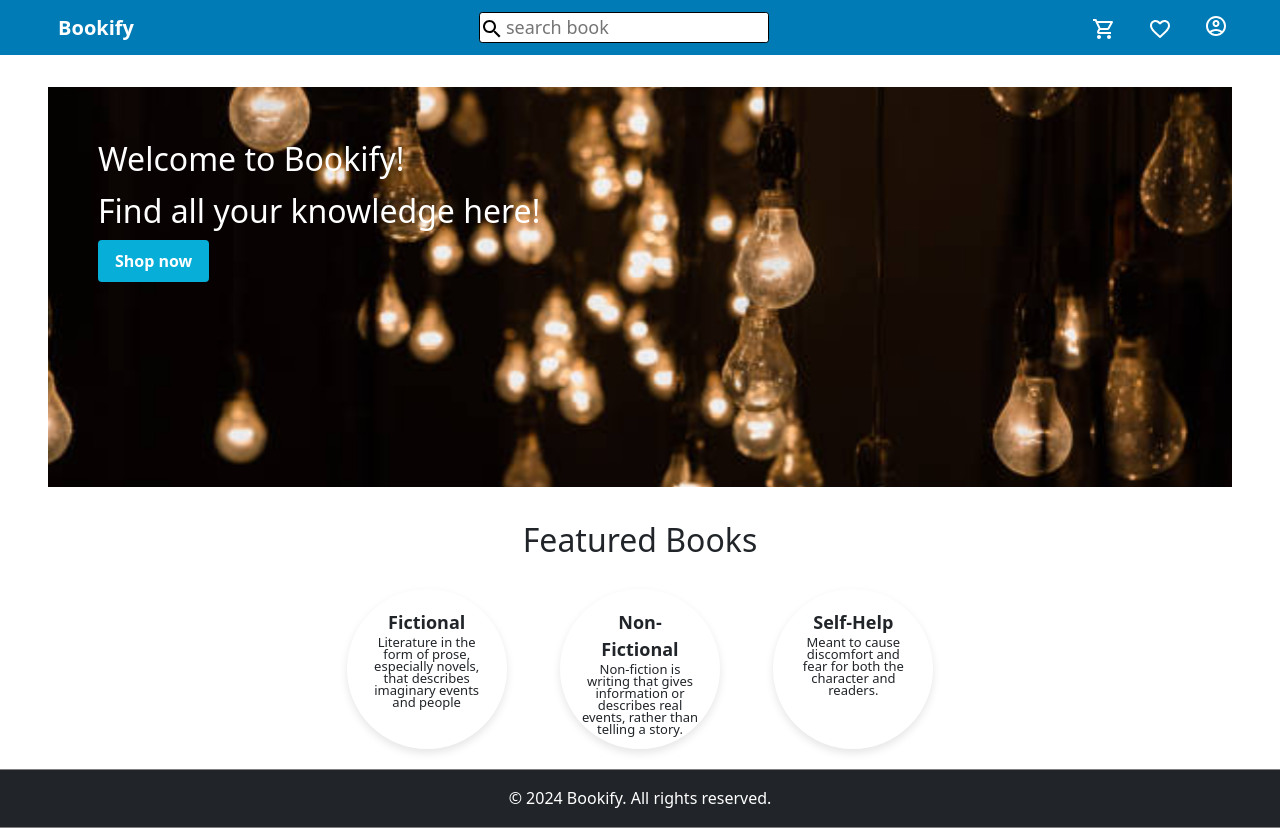
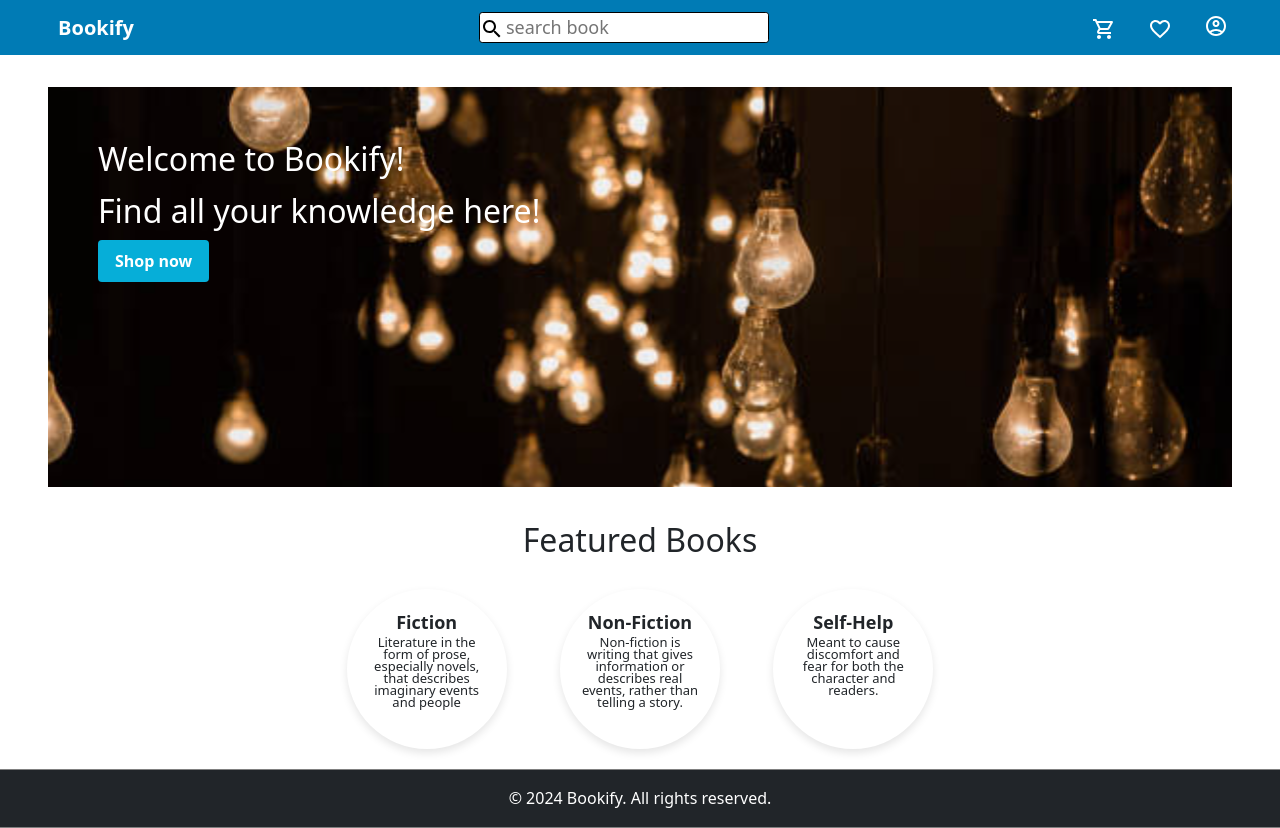
Before and after one commit to mayank12112000/Book-Store, a React (Vite) app in the folder book store/: page / in a window 1280 px wide. Built offline with nearby package versions, Linux system fonts and the light colour scheme.

Commit message:
filter by category done

```diff
--- a/book store/src/features/categories/categoriesDb.js
+++ b/book store/src/features/categories/categoriesDb.js
@@ -1,6 +1,6 @@
 const categories = [
-    { name: 'Fictional', description: 'Literature in the form of prose, especially novels, that describes imaginary events and people' },
-    { name: 'Non-Fictional', description: 'Non-fiction is writing that gives information or describes real events, rather than telling a story.' },
+    { name: 'Fiction', description: 'Literature in the form of prose, especially novels, that describes imaginary events and people' },
+    { name: 'Non-Fiction', description: 'Non-fiction is writing that gives information or describes real events, rather than telling a story.' },
     { name: 'Self-Help', description: 'Meant to cause discomfort and fear for both the character and readers.' },
   ];
   export default categories
--- a/book store/src/features/products/Products.js
+++ b/book store/src/features/products/Products.js
@@ -29,7 +29,7 @@ const books = [
     "id": 3,
     "imgLink": "https://m.media-amazon.com/images/I/81Ls+SBCLiL._AC_UF1000,1000_QL80_.jpg",
     "title": "Atomic Habits",
-    "category": "Self Help",
+    "category": "Self-Help",
     "binding": "Hard Cover",
     "language": "English",
     "author": "James Clear",
@@ -68,7 +68,7 @@ const books = [
     "id": 6,
     "imgLink": "https://m.media-amazon.com/images/I/61Ij8nLooNL._AC_UF1000,1000_QL80_.jpg",
     "title": "The Power of Now",
-    "category": "Self Help",
+    "category": "Self-Help",
     "binding": "Soft Cover",
     "language": "English",
     "author": "Eckhart Tolle",
@@ -107,7 +107,7 @@ const books = [
     "id": 9,
     "imgLink": "https://m.media-amazon.com/images/I/71t4GuxLCuL._AC_UF1000,1000_QL80_.jpg",
     "title": "The Subtle Art of Not Giving a F*ck",
-    "category": "Self Help",
+    "category": "Self-Help",
     "binding": "Hard Cover",
     "language": "English",
     "author": "Mark Manson",
@@ -146,7 +146,7 @@ const books = [
     "id": 12,
     "imgLink": "https://m.media-amazon.com/images/I/71AdHA+qqwL._AC_UF1000,1000_QL80_.jpg",
     "title": "Think and Grow Rich",
-    "category": "Self Help",
+    "category": "Self-Help",
     "binding": "Soft Cover",
     "language": "English",
     "author": "Napoleon Hill",
@@ -185,7 +185,7 @@ const books = [
     "id": 15,
     "imgLink": "https://m.media-amazon.com/images/I/71vK0WVQ4rL._AC_UF1000,1000_QL80_.jpg",
     "title": "How to Win Friends and Influence People",
-    "category": "Self Help",
+    "category": "Self-Help",
     "binding": "Hard Cover",
     "language": "English",
     "author": "Dale Carnegie",
--- a/book store/src/features/products/productsSlice.js
+++ b/book store/src/features/products/productsSlice.js
@@ -50,13 +50,7 @@ const productSlice=createSlice({
             })
             .addCase(fetchProductsAsync.fulfilled,(state,action)=>{
                 state.status = "succeeded"
-                let filteredBooks = action.payload
-                if(state.categoryFilter){
-                    console.log("state category filter:",state.categoryFilter)
-                    // filteredBooks = filteredBooks.filter((book)=>book.category === state.categoryFilter)
-                }
-                    state.books = filteredBooks
-
+                state.books = action.payload
             })
             .addCase(fetchProductsAsync.rejected,(state,action)=>{
                 state.status = "failed"
--- a/book store/src/features/wishlist/WishlistPage.jsx
+++ b/book store/src/features/wishlist/WishlistPage.jsx
@@ -17,7 +17,11 @@ export default function WishlistPage() {
       fetchFromWishlistAsync()
     }
   },[user])
-
+  if(!wishListBooks.length){
+    return(
+      <h1>No items in your wishlist 😞</h1>
+    )
+  }
   return (
     <div className='wishlist-container container'>
       {wishListBooks && wishListBooks.map((book)=><WishListProduct book={book} key={book.id}/>)}
--- a/book store/src/pages/ProductLIstPage.jsx
+++ b/book store/src/pages/ProductLIstPage.jsx
@@ -7,15 +7,25 @@ import "./productList.css"
 import Filters from '../components/OffCanvas/Filters';
 const ProductListPage = () => {
   // fetching products state variables from product slice
-  const {books,error,status} = useSelector((state)=>state.products)
+  const {books,error,status,categoryFilter,ratingFilter,sortBy,priceFilter} = useSelector((state)=>state.products)
   const dispatch = useDispatch()
   console.log("bookslice books:",books)
   console.log("bookslice state",status)
   console.log("bookslice error:",error)
+  console.log("category filter:",categoryFilter)
+  console.log("sort by filter:",sortBy)
+  console.log("price Filter:",priceFilter)
+  console.log("rating Filter:",ratingFilter)
 
+  let filteredBooks = books
   useEffect(()=>{
     dispatch(fetchProductsAsync()) // hitting to the api to fetch products as the components mounts
-  },[dispatch])
+  },[dispatch,categoryFilter,ratingFilter,sortBy,priceFilter])
+
+
+  if(categoryFilter.length>0){
+    filteredBooks= filteredBooks.filter((book)=>categoryFilter.includes(book.category))
+  }
 
   return (
     <div className='product-list-container'>
@@ -25,9 +35,9 @@ const ProductListPage = () => {
       </div>
       <div className="responsive-grid">
 
-      {books.length === 0 && <Loader/>}
+      {filteredBooks.length === 0 && <Loader/>}
       {/* {status === "failed" && <Loader/>} */}
-      {status === "succeeded" && (books.map((book)=><div key={book.id} className='card'><ProductCard book={book}/></div>))}
+      {status === "succeeded" && (filteredBooks.map((book)=><div key={book.id} className='card'><ProductCard book={book}/></div>))}
       {/* // if retrieval of products is successful we will map all products  */}
 
       </div>
```
